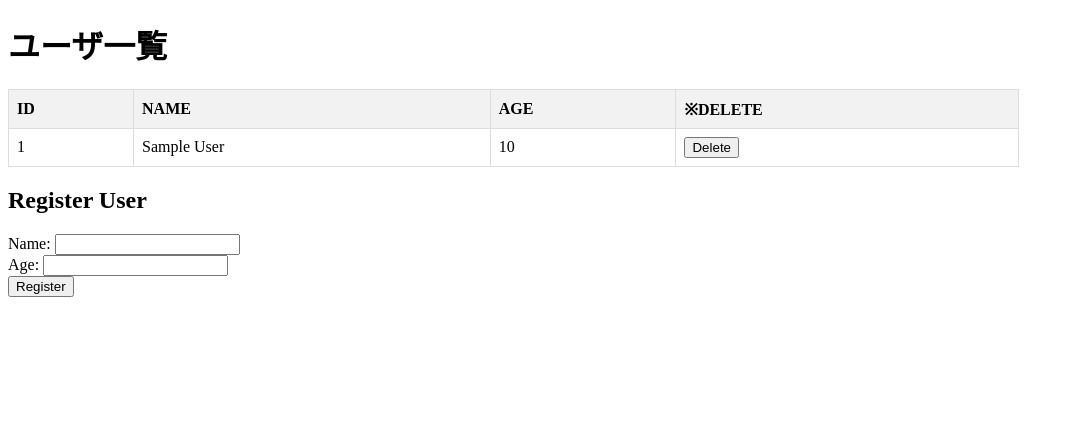
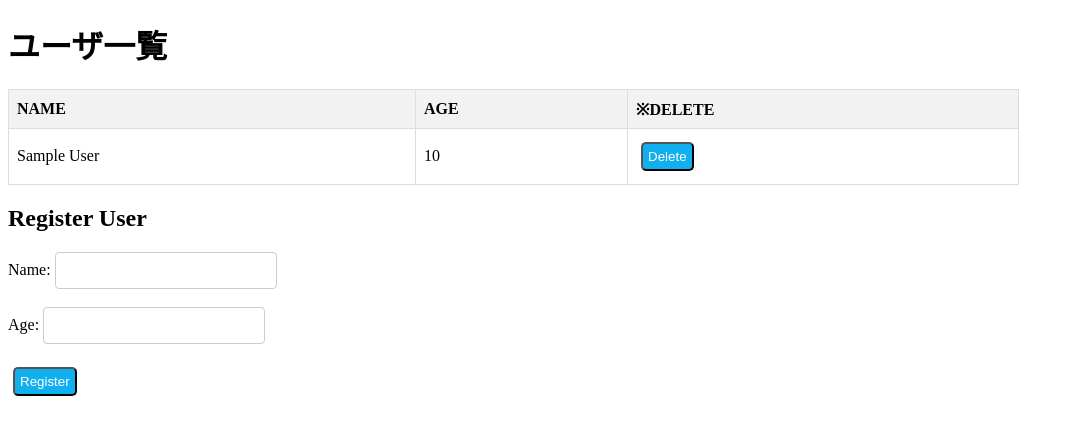
Before and after one commit to HayatoKTYM/sample-fastapi-db, a FastAPI app: page / in a window 1280 px wide. Shown: the top 435 px of the page, without its empty margins (0-1074 px from the left). Run offline with FastAPI, Linux system fonts and the light colour scheme; tables that the repository leaves empty hold one stand-in row (Sample ...).

Commit message:
add stylesheet

```diff
--- a/app/main.py
+++ b/app/main.py
@@ -3,6 +3,7 @@ import os
 from fastapi import FastAPI, Request, Form, HTTPException
 from fastapi.responses import HTMLResponse, RedirectResponse
 from fastapi.templating import Jinja2Templates
+from fastapi.staticfiles import StaticFiles
 from pydantic import BaseModel
 from sqlalchemy import create_engine, Column, Integer, String, DateTime
 from sqlalchemy.ext.declarative import declarative_base
@@ -29,6 +30,7 @@ Base.metadata.create_all(bind=engine)
 
 app = FastAPI()
 templates = Jinja2Templates(directory="templates")
+app.mount("/static", StaticFiles(directory="static"), name="static")
 
 
 class UserCreate(BaseModel):
--- /dev/null
+++ b/app/static/style.css
@@ -0,0 +1,41 @@
+table {
+    width: 80%;
+    border-collapse: collapse;
+    margin: 20px 0;
+}
+
+/* ヘッダー部分のスタイリング */
+thead {
+    background-color: #f2f2f2;
+}
+
+th,
+td {
+    border: 1px solid #dddddd;
+    text-align: left;
+    padding: 8px;
+}
+
+/* 偶数行の背景色を設定 */
+tr:nth-child(even) {
+    background-color: #f2f2f2;
+}
+
+/* ホバー時の行の背景色 */
+tr:hover {
+    background-color: #f5f5f5;
+}
+.my-btn {
+    background-color: rgb(16, 175, 238);
+    color: white;
+    padding: 5px 5px;
+    margin: 5px 5px;
+    border-radius: 5px;
+}
+
+input {
+    width: 200px;
+    padding: 10px;
+    border: 1px solid #ccc;
+    border-radius: 4px;
+}
--- a/app/templates/index.html
+++ b/app/templates/index.html
@@ -2,42 +2,13 @@
 <html>
 	<head>
 		<title>User List</title>
-		<style>
-			table {
-				width: 80%;
-				border-collapse: collapse;
-				margin: 20px 0;
-			}
-
-			/* ヘッダー部分のスタイリング */
-			thead {
-				background-color: #f2f2f2;
-			}
-
-			th,
-			td {
-				border: 1px solid #dddddd;
-				text-align: left;
-				padding: 8px;
-			}
-
-			/* 偶数行の背景色を設定 */
-			tr:nth-child(even) {
-				background-color: #f2f2f2;
-			}
-
-			/* ホバー時の行の背景色 */
-			tr:hover {
-				background-color: #f5f5f5;
-			}
-		</style>
+		<link rel="stylesheet" href="/static/style.css" />
 	</head>
 	<body>
 		<h1>ユーザ一覧</h1>
 		<table border="1">
 			<thead>
 				<tr>
-					<th>ID</th>
 					<th>NAME</th>
 					<th>AGE</th>
 					<th>※DELETE</th>
@@ -46,12 +17,11 @@
 			<tbody>
 				{% for user in users %}
 				<tr>
-					<td>{{ user.id }}</td>
 					<td>{{ user.name }}</td>
 					<td>{{ user.age }}</td>
 					<td>
 						<form action="/users/delete/{{ user.id }}" method="post">
-							<button type="submit">Delete</button>
+							<button type="submit" class="my-btn">Delete</button>
 						</form>
 					</td>
 				</tr>
@@ -60,13 +30,17 @@
 		</table>
 		<h2>Register User</h2>
 		<form action="/users/" method="post">
-			<label for="name">Name:</label>
-			<input type="text" id="name" name="name" />
+			<div>
+				<label for="name">Name:</label>
+				<input type="text" id="name" name="name" />
+			</div>
 			<br />
-			<label for="age">Age:</label>
-			<input type="number" id="age" name="age" />
+			<div>
+				<label for="age">Age:</label>
+				<input type="number" id="age" name="age" />
+			</div>
 			<br />
-			<input type="submit" value="Register" />
+			<button type="submit" class="my-btn">Register</button>
 		</form>
 	</body>
 </html>
```
